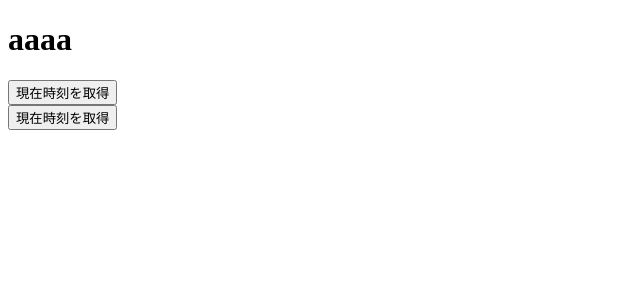
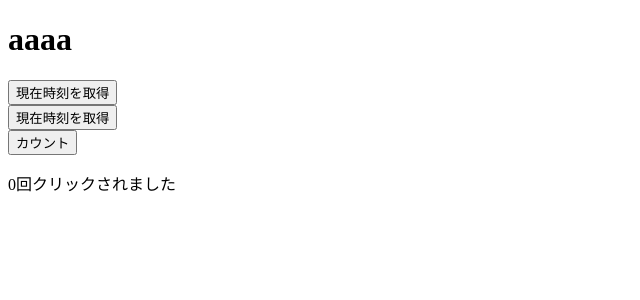
Before and after one commit to misaku54/ec-app, a React (Vite) app in the folder frontend/: page / in a window 1280 px wide. Shown: the top 300 px of the page, without its empty margins (0-640 px from the left). Built offline with nearby package versions, Linux system fonts and the light colour scheme.

Commit message:
fe練習２

```diff
--- a/frontend/src/main.tsx
+++ b/frontend/src/main.tsx
@@ -1,6 +1,7 @@
 import { StrictMode } from 'react'
 import { createRoot } from 'react-dom/client'
 import { EventBasic } from './practice/EventBasic';
+import { StateBasic } from './practice/StateBasic';
 // import './index.css'
 // import App from './App.tsx'
 
@@ -23,5 +24,6 @@ root.render(
     <App/>
     <EventBasic type="date" />
     <EventBasic type="time" />
+    <StateBasic init={0}/>
   </StrictMode>
 );
--- /dev/null
+++ b/frontend/src/practice/StateBasic.tsx
@@ -0,0 +1,17 @@
+import { useState } from "react";
+
+type StateBasicProps = {
+  init: number
+}
+
+export const StateBasic = ({init}: StateBasicProps) => {
+  const [count, setCount] = useState(init);
+  const handleClick = () => setCount(count + 1);
+
+  return (
+    <>
+      <button onClick={handleClick}>カウント</button>
+      <p>{count}回クリックされました</p>
+    </>
+  )
+}
```
Also changed, not shown: frontend/src/practice/BookList.tsx (added, +11 -0 lines), 1 other file (tests, documents, lock files or other folders).
